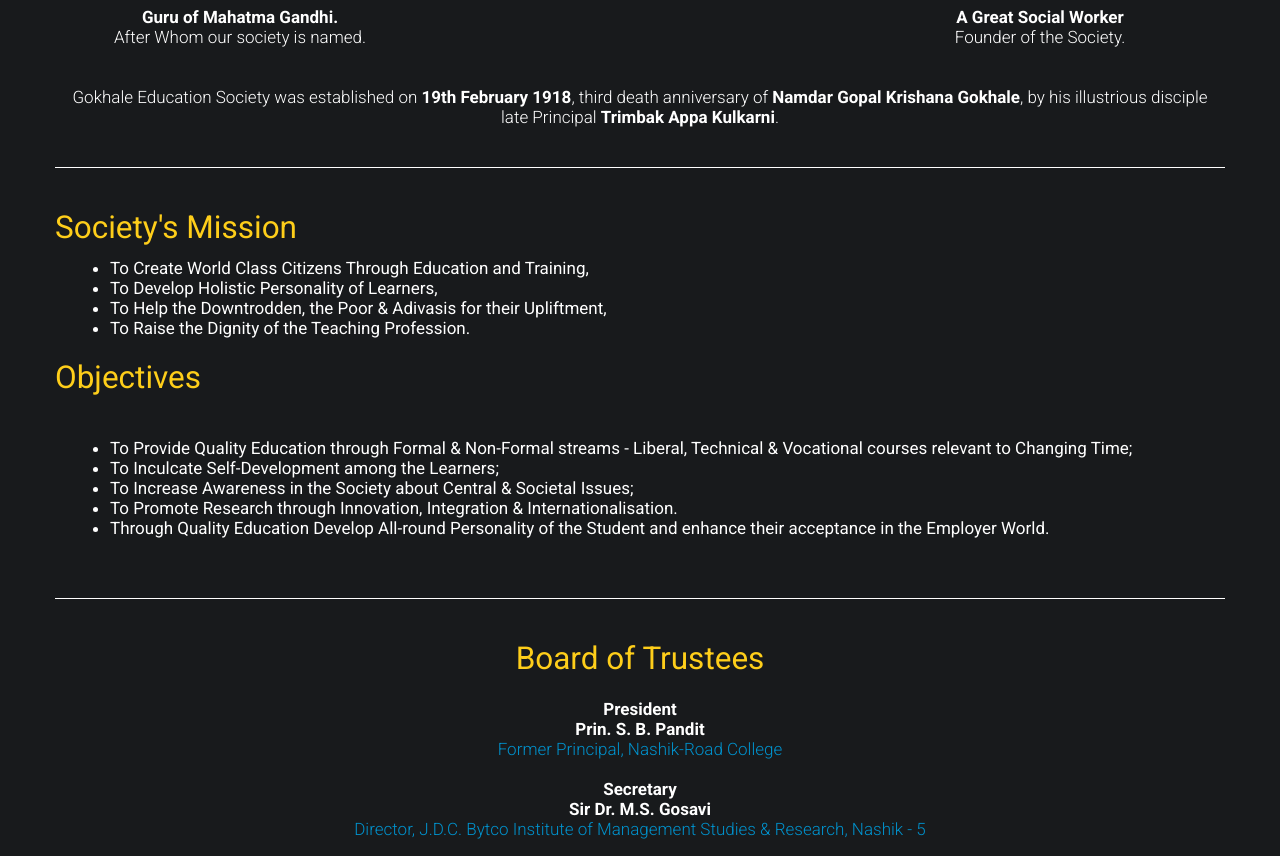
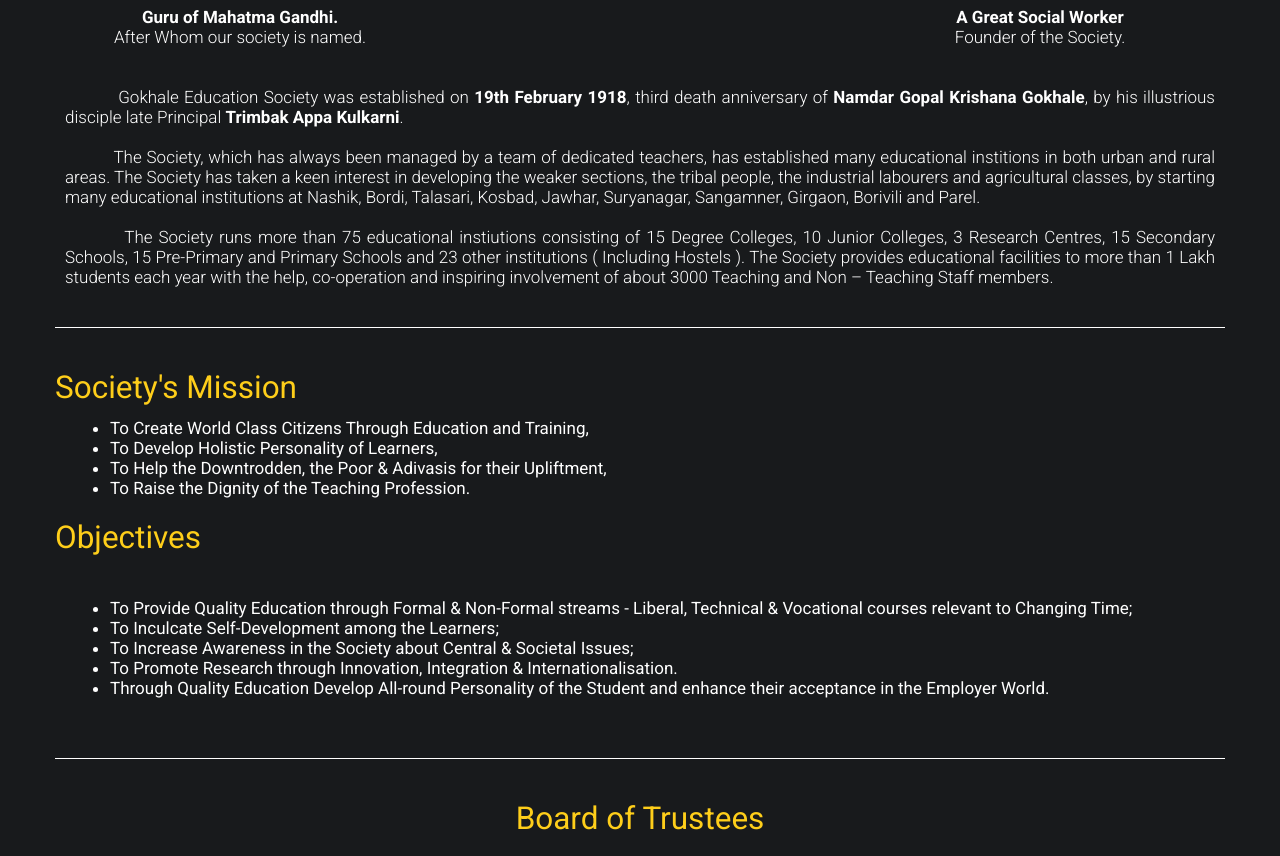
Before and after one commit to AbhashTech/gesociety.in, a plain HTML site: page index.html in a window 1280 px wide. Shown: the part 1423-2279 px from the top of the page. Drawn offline with Linux system fonts and the light colour scheme; some packages are replaced by stand-ins of ours.

Commit message:
Update about GE Society.

```diff
--- a/index.html
+++ b/index.html
@@ -154,8 +154,10 @@
                 </div>
 
                 <div class="row-fluid">
-                	<div class="span12" style="color: #fff; text-align: center;"><p>
-                		Gokhale Education Society was established on <b>19th February 1918</b>, third death anniversary of <b>Namdar Gopal Krishana Gokhale</b>, by his illustrious disciple late Principal <b>Trimbak Appa Kulkarni</b>.</p>
+                	<div class="span12" style="color: #fff; text-align: justify; "><p>
+                		&nbsp;&nbsp;&nbsp;&nbsp;&nbsp;&nbsp;&nbsp;&nbsp;&nbsp;&nbsp;Gokhale Education Society was established on <b>19th February 1918</b>, third death anniversary of <b>Namdar Gopal Krishana Gokhale</b>, by his illustrious disciple late Principal <b>Trimbak Appa Kulkarni</b>.<br><br>
+                		&nbsp;&nbsp;&nbsp;&nbsp;&nbsp;&nbsp;&nbsp;&nbsp;&nbsp;&nbsp;The Society, which has always been managed by a team of dedicated teachers, has established many educational institions in both urban and rural areas. The Society has taken a keen interest in developing the weaker sections, the tribal people, the industrial labourers and agricultural classes, by starting many educational institutions at Nashik, Bordi, Talasari, Kosbad, Jawhar, Suryanagar, Sangamner, Girgaon, Borivili and Parel.<br><br>
+                		&nbsp;&nbsp;&nbsp;&nbsp;&nbsp;&nbsp;&nbsp;&nbsp;&nbsp;&nbsp;The Society runs more than 75 educational instiutions consisting of 15 Degree Colleges, 10 Junior Colleges, 3 Research Centres, 15 Secondary Schools, 15 Pre-Primary and Primary Schools and 23 other institutions ( Including Hostels ). The Society provides educational facilities to more than 1 Lakh students each year with the help, co-operation and inspiring involvement of about 3000 Teaching and Non – Teaching Staff members.</p>
                 	</div>
                 </div>
 
```
